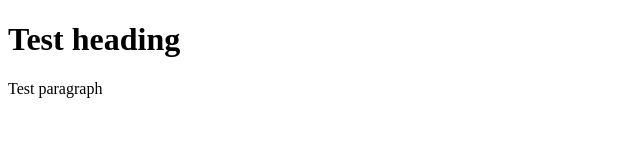
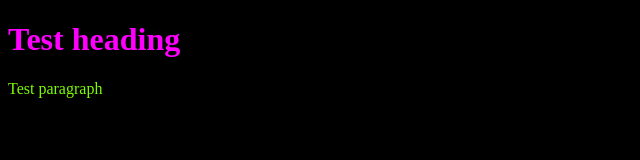
Before and after one commit to Steef3/steef3.github.io, a plain HTML site: page site.html in a window 1280 px wide. Shown: the whole page, without its empty margins (0-640 px from the left). Drawn offline with Linux system fonts and the light colour scheme.

Commit message:
Make it colorful

```diff
--- a/site.html
+++ b/site.html
@@ -5,6 +5,7 @@
 
     <head>
       <title>Test title</title>
+      <link rel="stylesheet" href="/steef3.github.io/style.css">
     </head>
 
     <body>
--- /dev/null
+++ b/style.css
@@ -0,0 +1,9 @@
+body {
+  background-color: #000000;
+}
+h1 {
+  color: #FF00FF;
+}
+p {
+  color: #7CFC00;
+}
```
